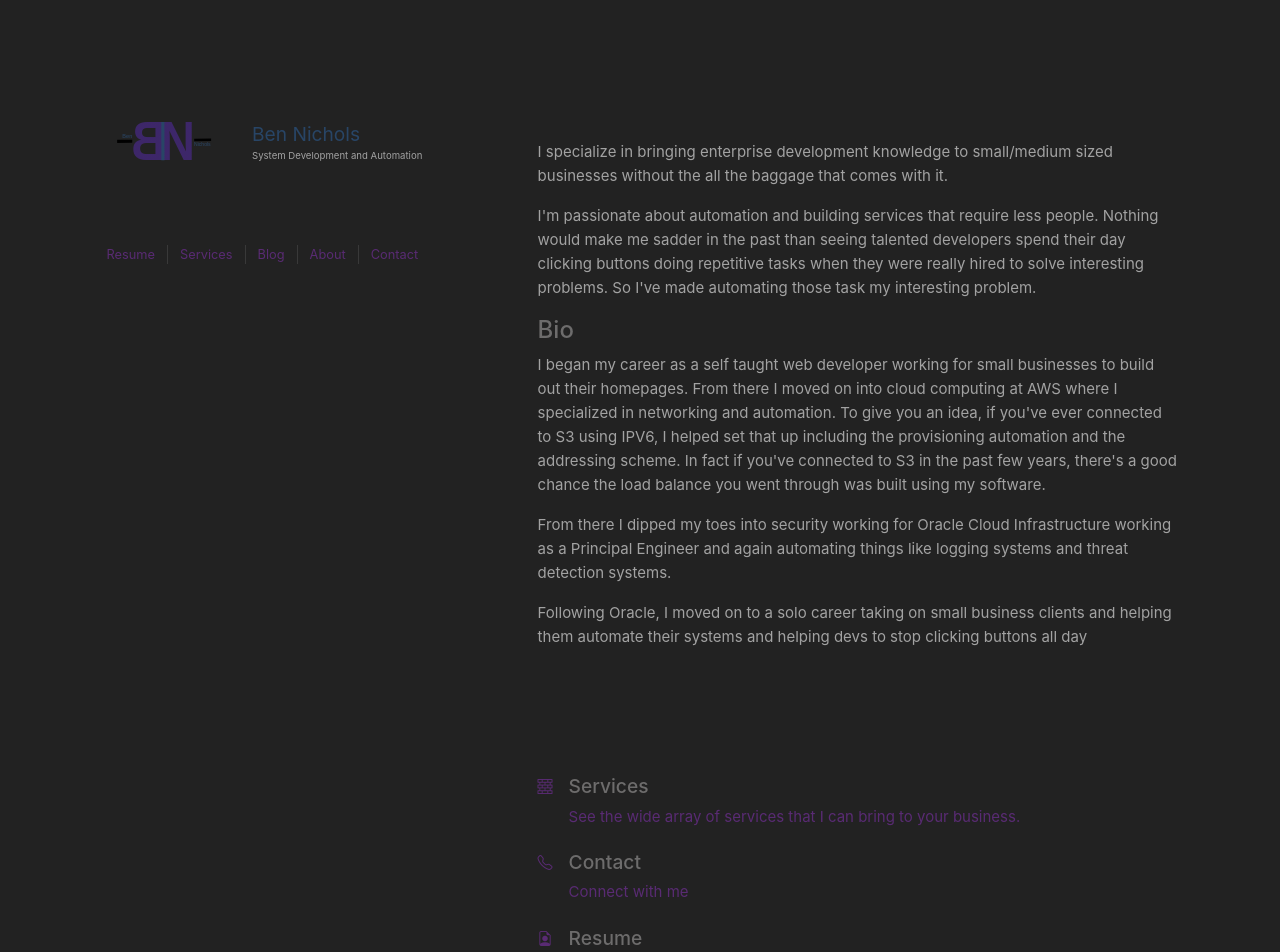
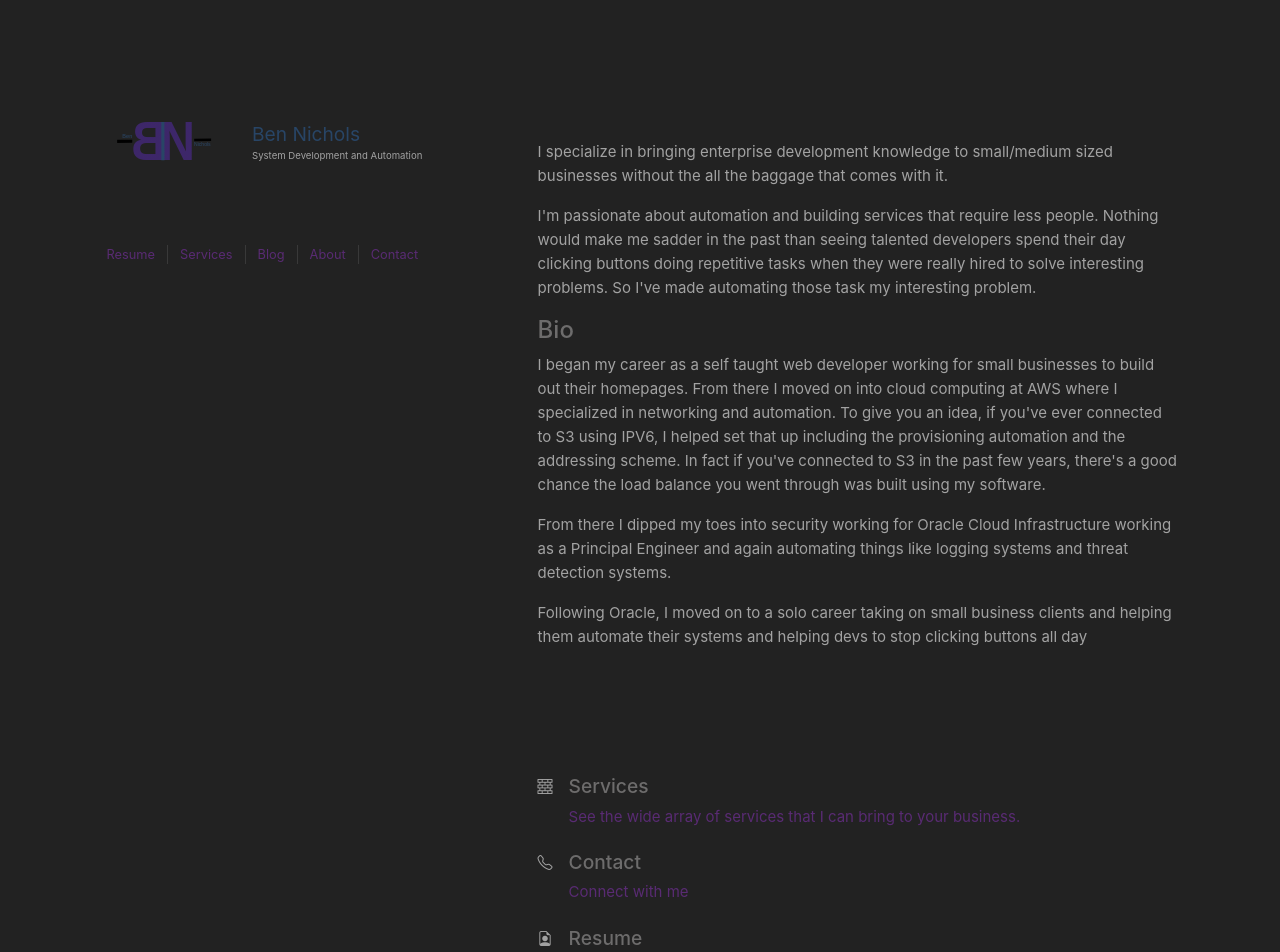
Before and after one commit to bnichs/bnichs-public, a Vue app in the folder bnichs/: page / in a window 1280 px wide. Shown: the top 952 px of the page. Built offline with nearby package versions, Linux system fonts and the light colour scheme.

Commit message:
icon color

```diff
--- a/bnichs/src/components/ContactLinks.vue
+++ b/bnichs/src/components/ContactLinks.vue
@@ -130,7 +130,7 @@ export default {
 
 <style>
 
-.contact i{
-  color: var(--color-heading);
-}
+/*i {*/
+/*  color: var(--color-icon);*/
+/*}*/
 </style>
--- a/bnichs/src/components/WelcomeItem.vue
+++ b/bnichs/src/components/WelcomeItem.vue
@@ -9,6 +9,15 @@
     </div>
   </div>
 </template>
+
+
+<style>
+
+i {
+  color: var(--color-icon);
+}
+</style>
+
 
 <style scoped>
 .item {
@@ -27,8 +36,6 @@ i {
   place-content: center;
   width: 32px;
   height: 32px;
-
-  color: var(--color-heading);
 }
 
 h3 {
```
